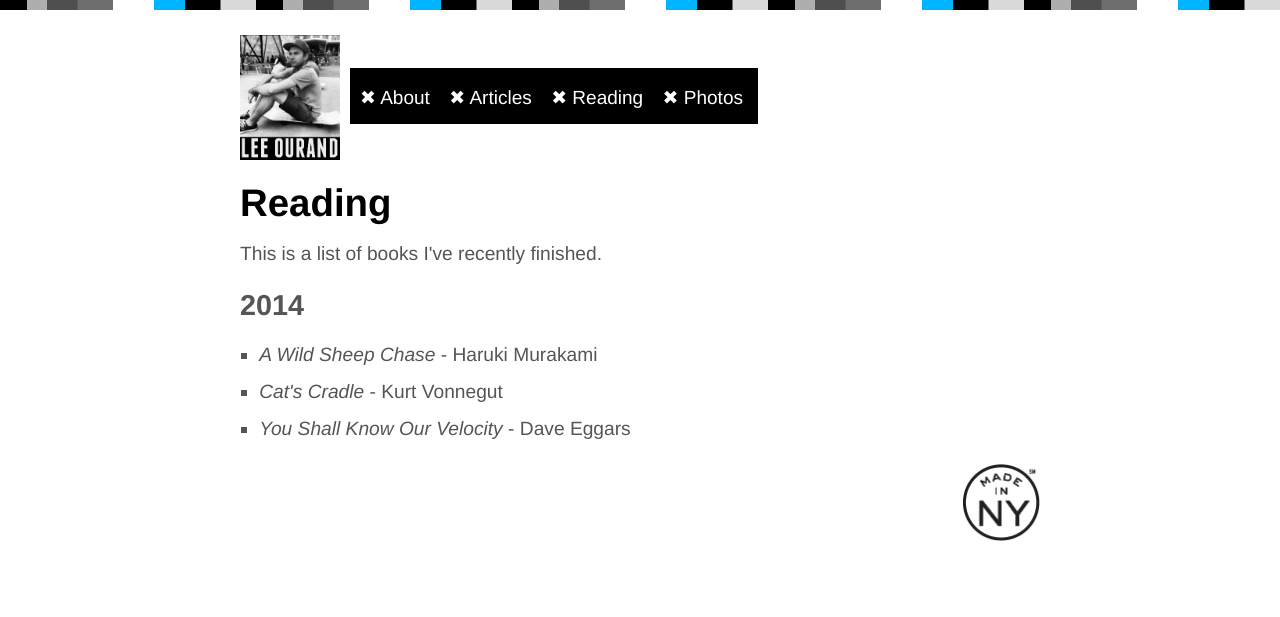
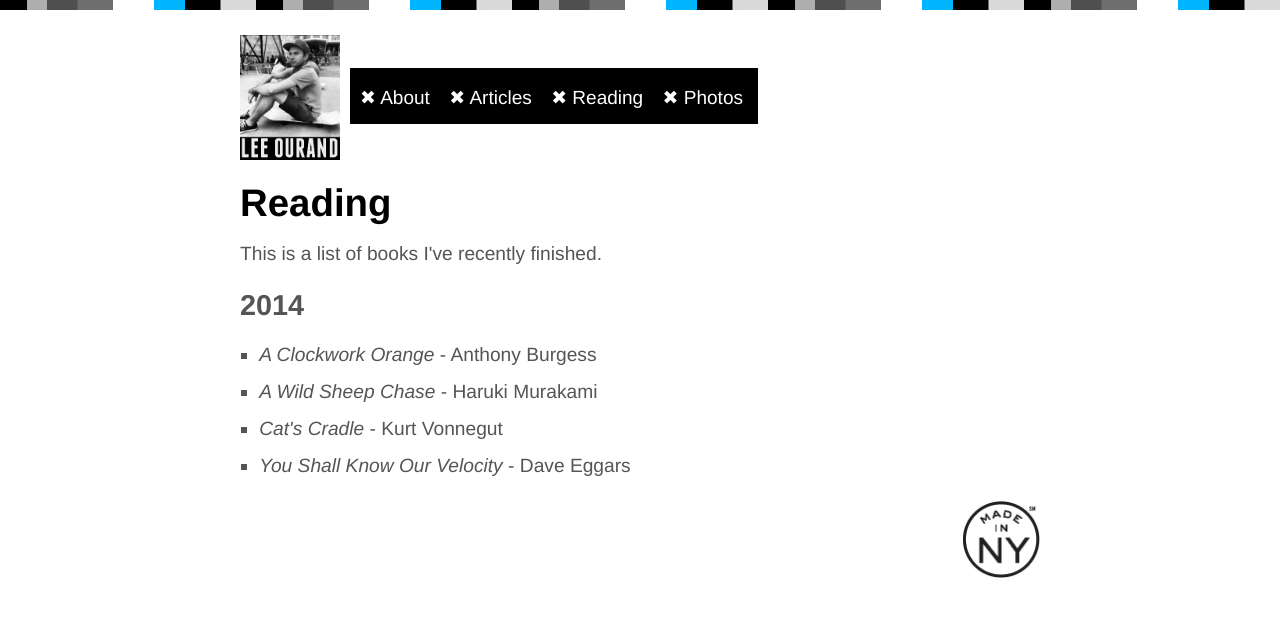
Before and after one commit to leeourand/leeourand.github.com, a Jekyll site: the page built from reading/index.html, in a window 1280 px wide. Shown: the top 617 px of the page. Built offline with Jekyll 4.4.1, drawn with Linux system fonts in a browser that asks for light colours; comment, search, counter and statistics services are not loaded.

Commit message:
Add A Clockwork Orange to reading list.

```diff
--- a/reading/index.html
+++ b/reading/index.html
@@ -6,6 +6,7 @@ title: Reading
 <p>This is a list of books I've recently finished.</p>
 <h2>2014</h3>
 <ul>
+  <li><em>A Clockwork Orange</em> - Anthony Burgess</li>
   <li><em>A Wild Sheep Chase</em> - Haruki Murakami</li>
   <li><em>Cat's Cradle</em> - Kurt Vonnegut</li>
   <li><em>You Shall Know Our Velocity</em> - Dave Eggars</li>
```
